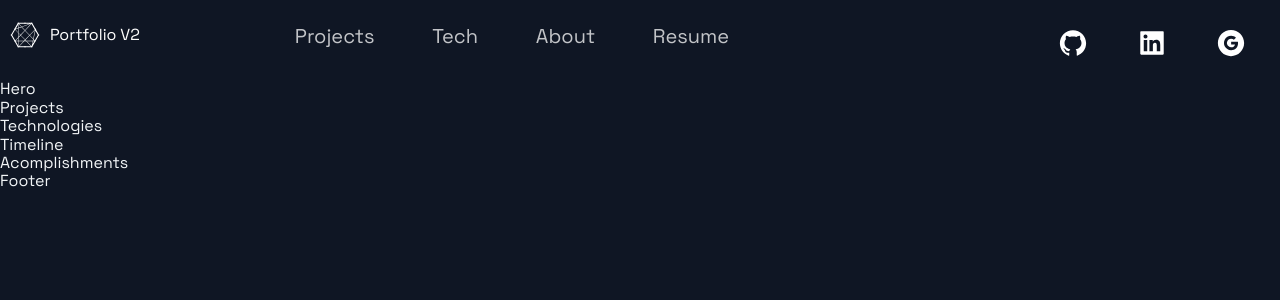
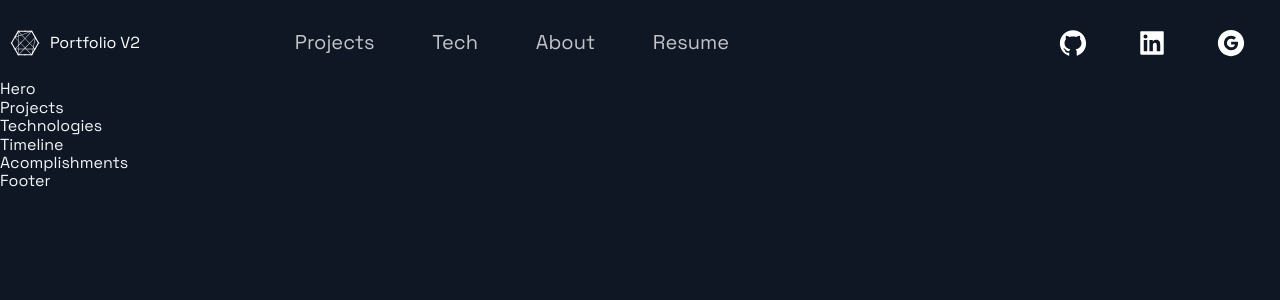
Before and after one commit to dvebino/portfolioV2, a Next.js app: page / in a window 1280 px wide. Shown: the top 300 px of the page. Built offline with nearby package versions, Linux system fonts and the light colour scheme.

Commit message:
tweaking alignment for header

```diff
--- a/src/components/Header/Header.js
+++ b/src/components/Header/Header.js
@@ -9,7 +9,7 @@ const Header = () =>  (
   <Container>
     <Div1>
       <Link href="/">
-        <a style={{display: "flex", alignItems: "center", color:"white", marginBottom:"20px"}}>
+        <a style={{display: "flex", alignItems: "center", color:"white", marginBottom:"5px"}}>
           <FaConnectdevelop size="3rem"/>
           <span style={{marginLeft:"1rem"}}>Portfolio V2 </span>
         </a>
@@ -17,22 +17,22 @@ const Header = () =>  (
     </Div1>
 
     <Div2>
-      <li>
+      <li style={{marginTop:"6px"}}>
         <Link href="#projects">
           <NavLink>Projects</NavLink>
         </Link>
       </li>
-      <li>
+      <li style={{marginTop:"6px"}}>
         <Link href="#tech">
           <NavLink>Tech</NavLink>
         </Link>
       </li>
-      <li>
+      <li style={{marginTop:"6px"}}>
         <Link href="#about">
           <NavLink>About</NavLink>
         </Link>
       </li>
-      <li>
+      <li style={{marginTop:"6px"}}>
         <Link href="#resume">
           <NavLink>Resume</NavLink>
         </Link>
```
